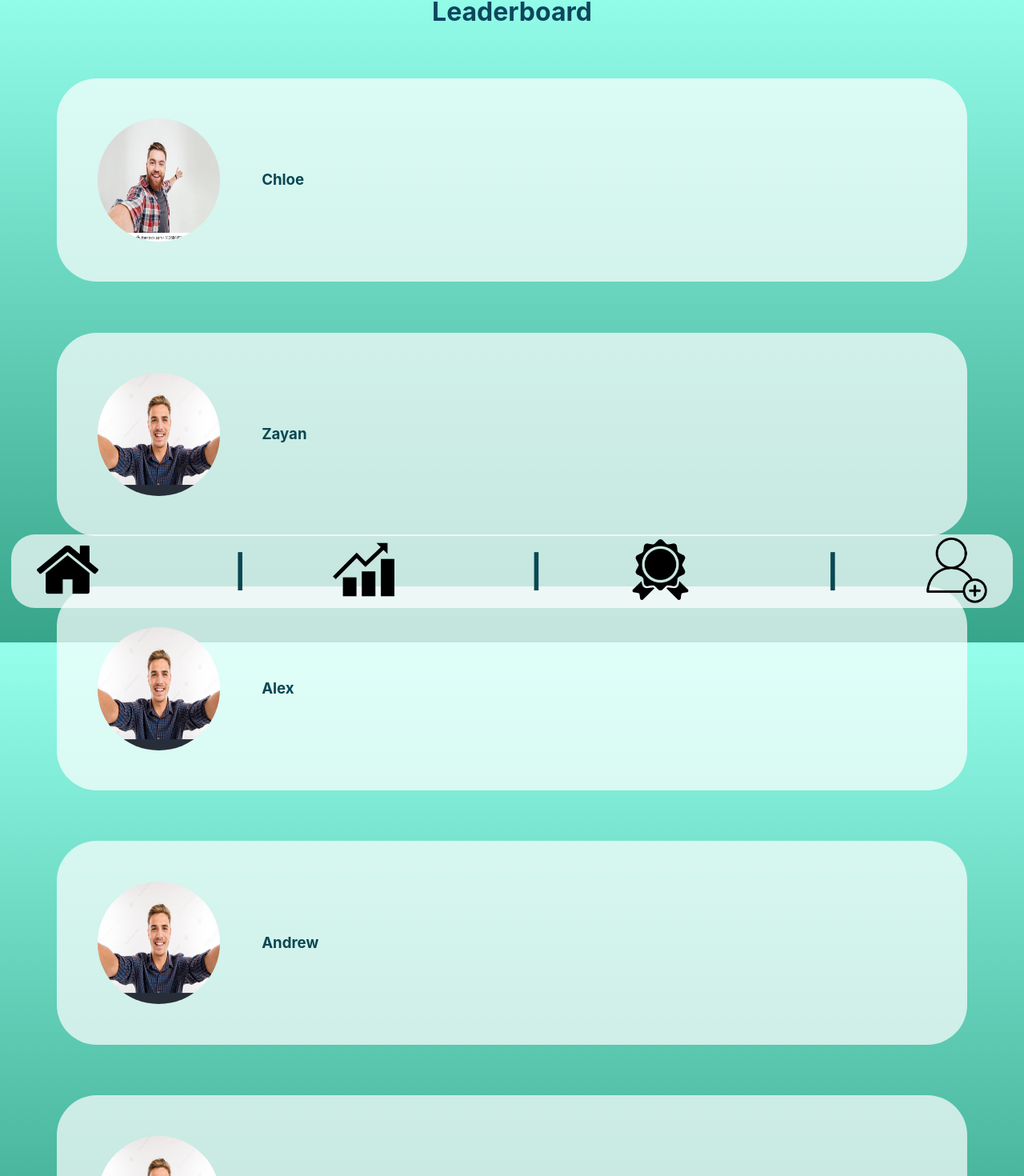
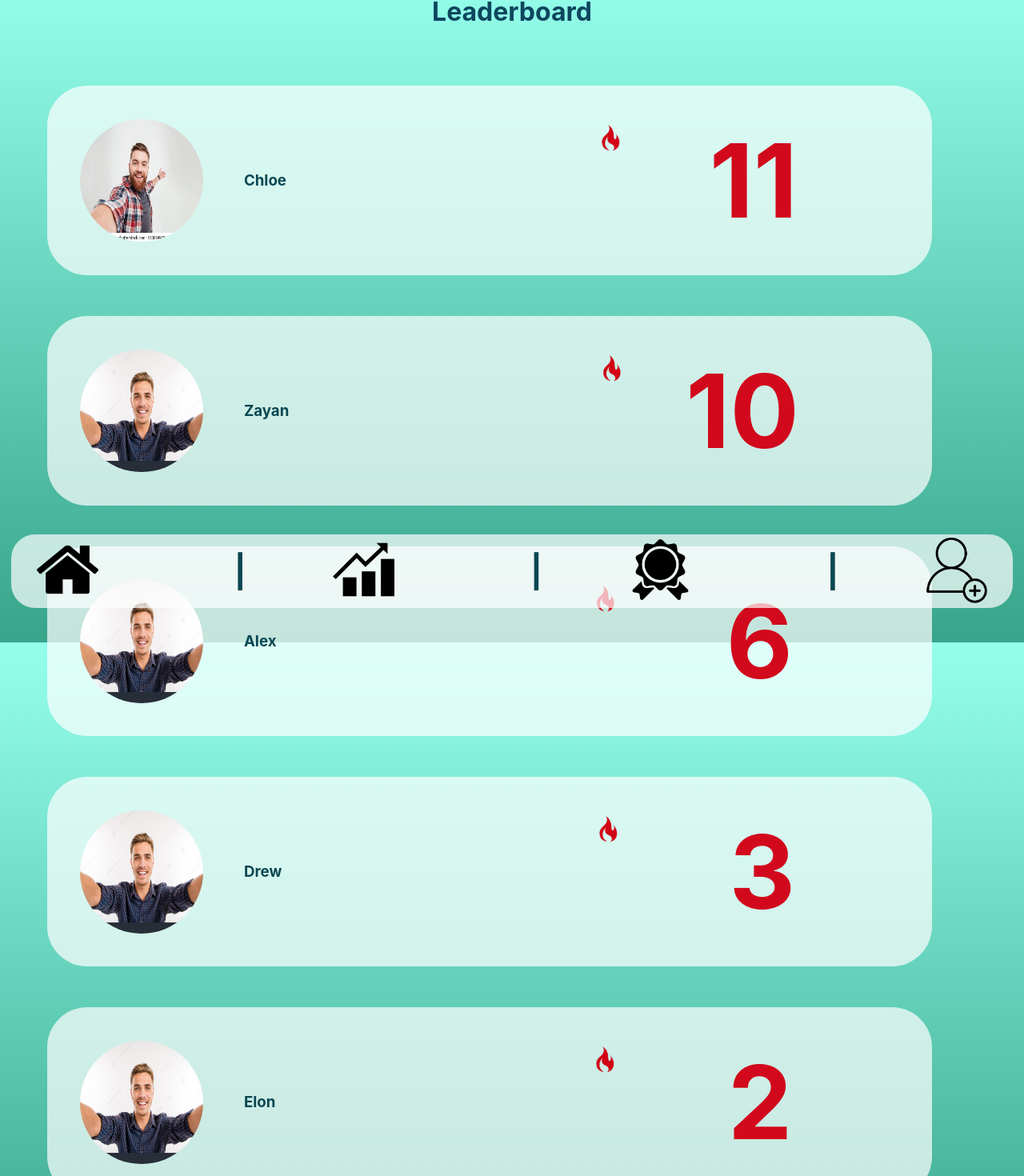
Before and after one commit to zayan-sheikh/equihealth, a React (Create React App) app in the folder frontend_real/: page /leaderboard in a window 1280 px wide. Shown: the part 26-1496 px from the top of the page at 80% size. Built offline with nearby package versions, Linux system fonts and the light colour scheme.

Commit message:
GOOD ENOUGH LEADERBOARD

```diff
--- a/frontend_real/src/pages/Leaderboard.css
+++ b/frontend_real/src/pages/Leaderboard.css
@@ -5,11 +5,12 @@
 
 .leaderboard-item {
     border-radius: 50px;
-    background-color: rgba(255,255,255,0.7);
+    background-color: rgba(255, 255, 255, 0.7);
     justify-content: left;
     display: flex;
     padding: 4%;
     margin: 5%;
+    width: 80vw;
 }
 
 h1 {
@@ -20,3 +21,25 @@
     padding-left: 5%;
     font-weight: bold;
 }
+
+.board {
+    display: flex;
+    flex-direction: row;
+
+}
+
+.subboardR {
+    justify-content: right;
+    text-align: right;
+    width: 100vw;
+    border-radius: 0px;
+    display: flex;
+    padding: 4%;
+    margin: 5%;
+}
+
+.streakelem {
+    margin: 0 auto;
+    display: flex;
+    flex-direction: row;
+}
--- a/frontend_real/src/pages/Leaderboard.js
+++ b/frontend_real/src/pages/Leaderboard.js
@@ -9,31 +9,68 @@
       <div class="Label">
           <h1>Leaderboard</h1>
       </div>
+      <div class="board">
 
+      <div class="subboard">
       <div class ='leaderboard-item' style={{ display: 'flex', alignItems: 'center' }}>
                 <img src={dummypfp} alt="Chloe's Profile Picture" style={{ width: '12vw', height: '12vw',  borderRadius: '100px'}}></img>
           <p>Chloe</p>
+
+        <div class="streakelem">
+          <img src={require('../assets/streakimg.png')} alt='Streak' style={{ width: 'auto', height:'50px', padding: '0'}}></img>
+          <h4 class = 'streak' style={{fontSize: '10vw', marginRight: '-20vw', color: '#d2091c'}}> 11 </h4>
+       </div>
+
+
+
       </div>
 
       <div class ='leaderboard-item' style={{ display: 'flex', alignItems: 'center'}}>
                 <img src={dummypfp2} alt="Chloe's Profile Picture" style={{ width: '12vw', height: '12vw',  borderRadius: '100px'}}></img>
           <p>Zayan</p>
+
+          <div class="streakelem">
+          <img src={require('../assets/streakimg.png')} alt='Streak' style={{ width: 'auto', height:'50px', padding: '0'}}></img>
+          <h4 class = 'streak' style={{fontSize: '10vw', marginRight: '-20vw', color: '#d2091c'}}> 10 </h4>
+       </div>
       </div>
 
       <div class ='leaderboard-item' style={{ display: 'flex', alignItems: 'center' }}>
                 <img src={dummypfp2} alt="Chloe's Profile Picture" style={{ width: '12vw', height: '12vw',  borderRadius: '100px'}}></img>
           <p>Alex</p>
+
+          <div class="streakelem">
+          <img src={require('../assets/streakimg.png')} alt='Streak' style={{ width: 'auto', height:'50px', padding: '0'}}></img>
+          <h4 class = 'streak' style={{fontSize: '10vw', marginRight: '-20vw', color: '#d2091c'}}> 6 </h4>
+       </div>
       </div>
 
       <div class ='leaderboard-item' style={{ display: 'flex', alignItems: 'center'}}>
                 <img src={dummypfp2} alt="Chloe's Profile Picture" style={{ width: '12vw', height: '12vw',  borderRadius: '100px'}}></img>
-          <p>Andrew</p>
+          <p>Drew</p>
+
+          <div class="streakelem">
+          <img src={require('../assets/streakimg.png')} alt='Streak' style={{ width: 'auto', height:'50px', padding: '0'}}></img>
+          <h4 class = 'streak' style={{fontSize: '10vw', marginRight: '-20vw', color: '#d2091c'}}> 3 </h4>
+       </div>
       </div>
 
       <div class ='leaderboard-item' style={{ display: 'flex', alignItems: 'center'}}>
                 <img src={dummypfp2} alt="Chloe's Profile Picture" style={{ width: '12vw', height: '12vw',  borderRadius: '100px'}}></img>
           <p>Elon</p>
+
+          <div class="streakelem">
+          <img src={require('../assets/streakimg.png')} alt='Streak' style={{ width: 'auto', height:'50px', padding: '0'}}></img>
+          <h4 class = 'streak' style={{fontSize: '10vw', marginRight: '-20vw', color: '#d2091c'}}> 2 </h4>
+       </div>
       </div>
+
+
+
+      </div>
+
+
+    </div>
     </div>
   )
 }
```
